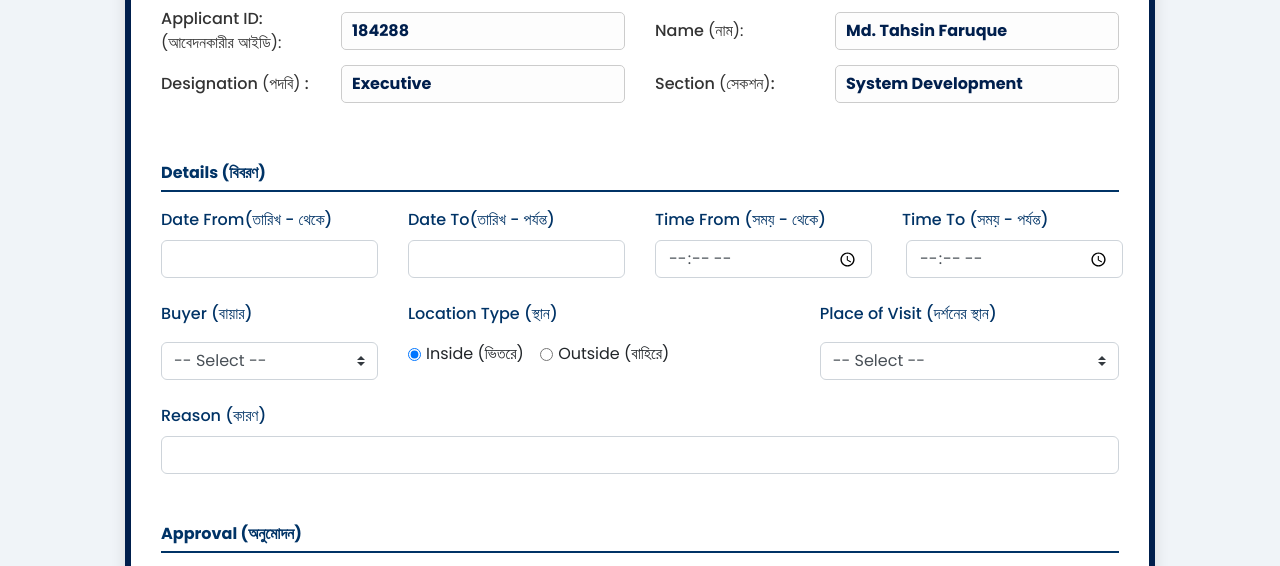
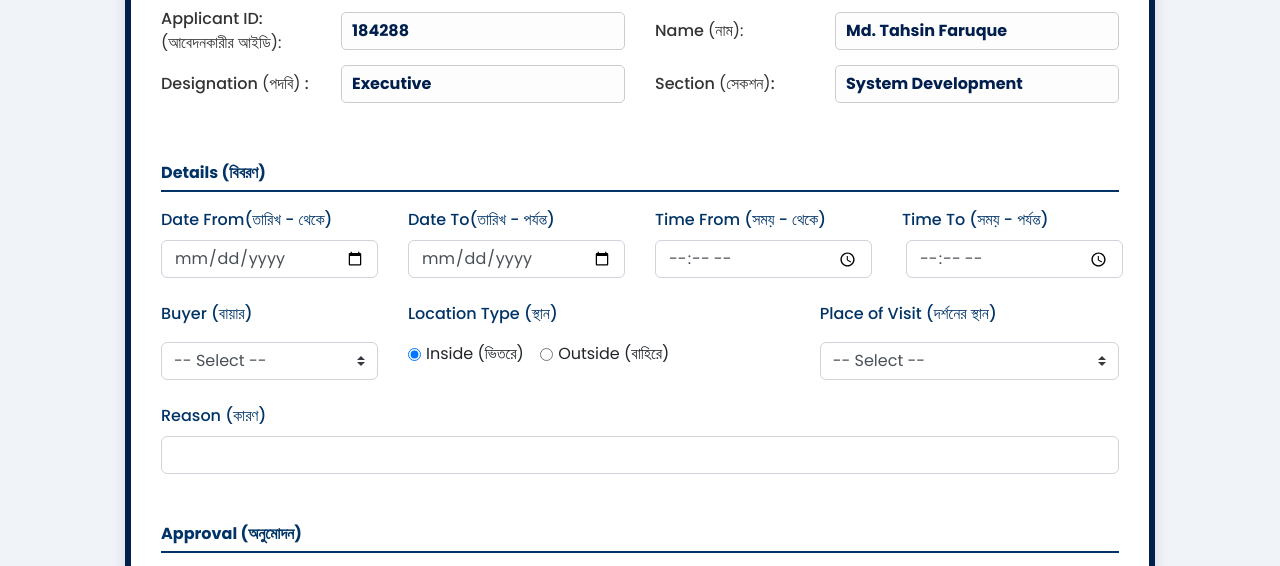
Before and after one commit to mr-tahsin/osd, a plain HTML site: page index.html in a window 1280 px wide. Shown: the part 178-744 px from the top of the page. Drawn offline with nearby package versions, Linux system fonts and the light colour scheme.

Commit message:
30/6 (3)

```diff
--- a/index.html
+++ b/index.html
@@ -69,7 +69,7 @@
         <div class="col-md-3">
           <label class="text-label">Date From(তারিখ - থেকে)</label>
           <input
-            type="text"
+            type="date"
             class="form-control date hasDatepicker"
             id="txtDate"
           />
@@ -77,7 +77,7 @@
         <div class="col-md-3">
           <label class="text-label">Date To(তারিখ - পর্যন্ত)</label>
           <input
-            type="text"
+            type="date"
             class="form-control date hasDatepicker"
             id="txtDate"
           />
```
